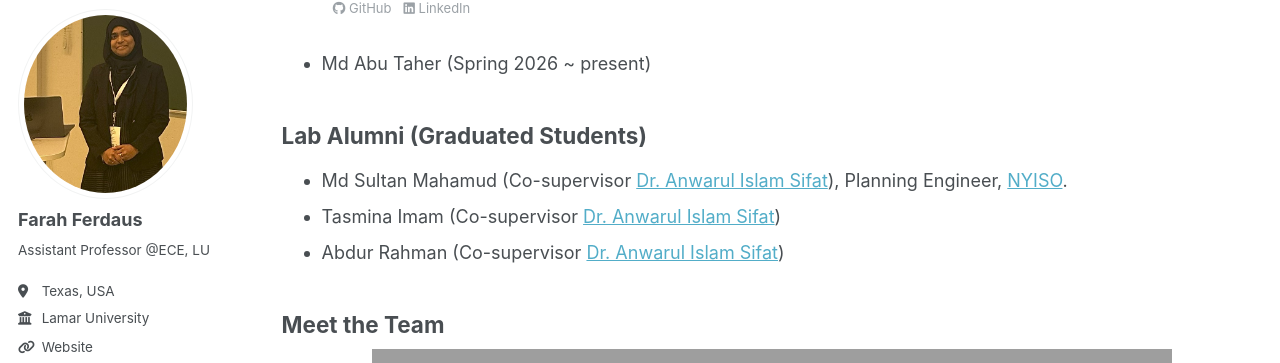
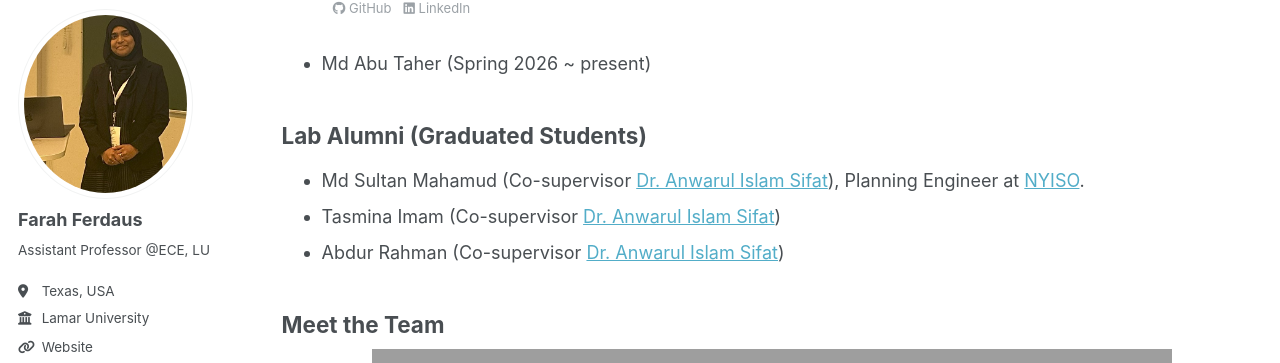
Before and after one commit to fferdaus/fferdaus.github.io, a Jekyll site: the page built from _pages/team.md, in a window 1280 px wide and 900 px high, scrolled down 1626 px. Shown: the part 90-453 px from the top of the window. Built offline with Jekyll 4.4.1, drawn with Linux system fonts in a browser that asks for light colours; some web fonts are replaced.

```diff
--- a/_pages/team.md
+++ b/_pages/team.md
@@ -163,7 +163,7 @@ redirect_from:
 - Md Abu Taher (Spring 2026 ~ present)
 
 ## Lab Alumni (Graduated Students)
-- Md Sultan Mahamud (Co-supervisor [Dr. Anwarul Islam Sifat](https://www.linkedin.com/in/aisifat/)), Planning Engineer, [NYISO](https://www.nyiso.com/about-us).
+- Md Sultan Mahamud (Co-supervisor [Dr. Anwarul Islam Sifat](https://www.linkedin.com/in/aisifat/)), Planning Engineer at [NYISO](https://www.nyiso.com/about-us).
 - Tasmina Imam (Co-supervisor [Dr. Anwarul Islam Sifat](https://www.linkedin.com/in/aisifat/))
 - Abdur Rahman (Co-supervisor [Dr. Anwarul Islam Sifat](https://www.linkedin.com/in/aisifat/))
 
```
